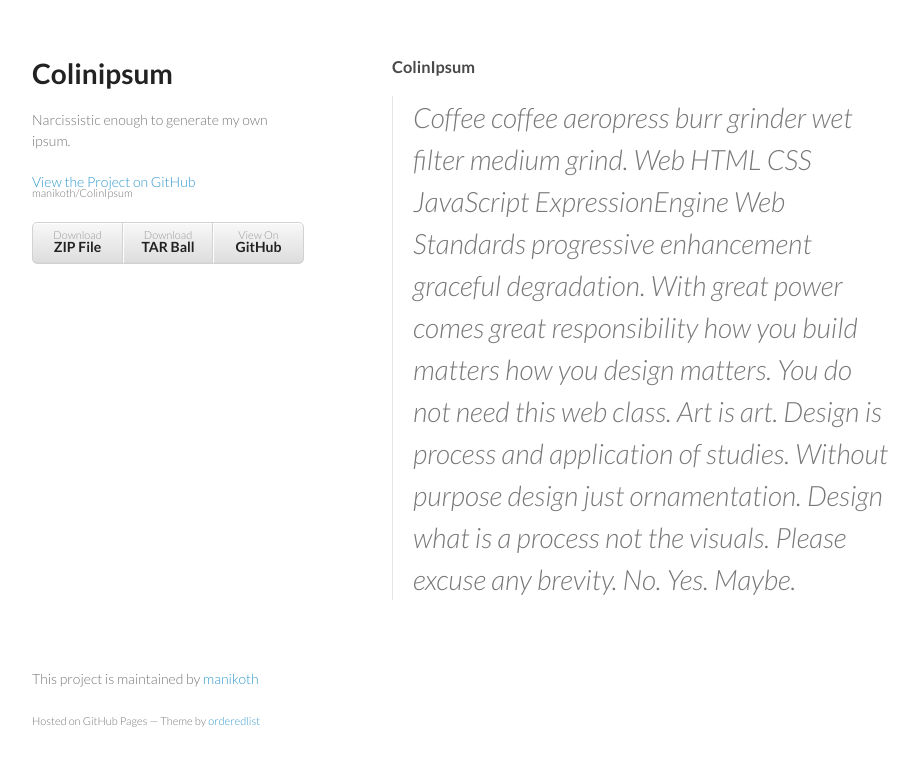
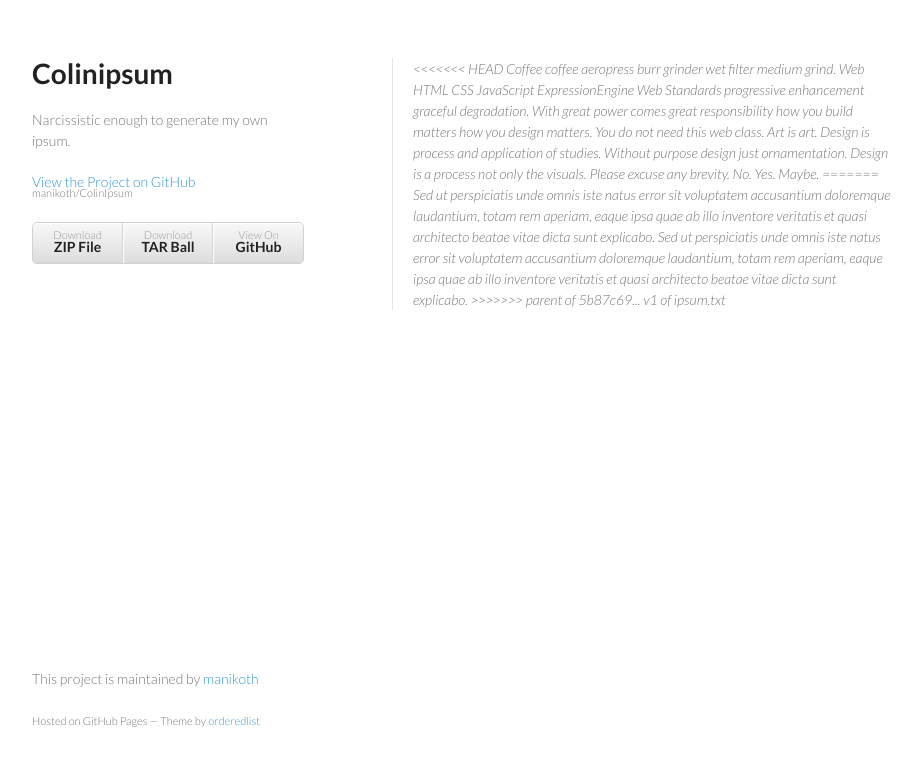
Before and after one commit to manikoth/ColinIpsum, a plain HTML site: page index.html in a window 1280 px wide. Shown: the whole page, without its empty margins (178-1099 px from the left). Drawn offline with nearby package versions, Linux system fonts and the light colour scheme.

Commit message:
Edit 'ipsum.txt'

```diff
--- a/index.html
+++ b/index.html
@@ -28,7 +28,6 @@
         </ul>
       </header>
       <section>
-        <h3>ColinIpsum</h3>
 
 		<blockquote>
 
--- a/stylesheets/styles.css
+++ b/stylesheets/styles.css
@@ -55,7 +55,6 @@
   margin:0;
   padding:0 0 0 20px;
   font-style:italic;
-  font-size: 2em;
 }
 
 code, pre {
```
Also changed, not shown: ipsum.txt.
